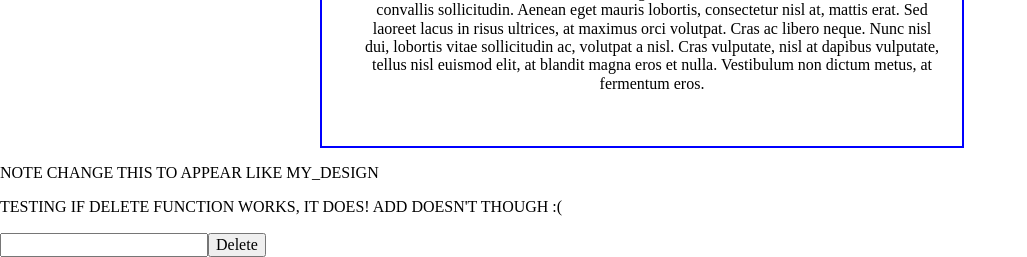
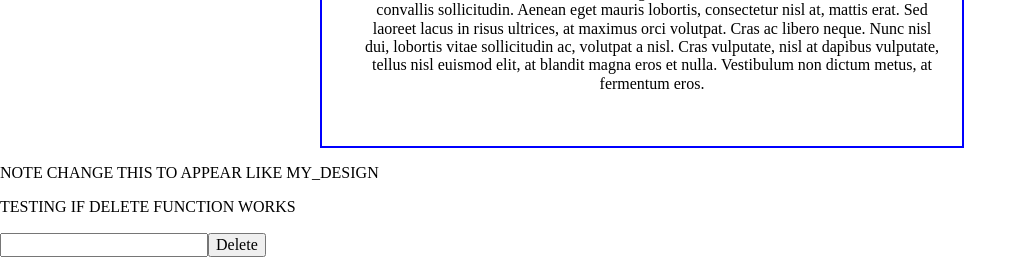
Before and after one commit to cs401-fall2022/lesson23-stocktonwoodworth, a Node server app: page / in a window 1280 px wide. Shown: the part 798-1055 px from the top of the page, without its empty margins (0-1027 px from the left). Run offline with Node 20, Linux system fonts and the light colour scheme; data comes from the database, SQL or seed files in the repository; some libraries are stand-ins or nearby versions.

Commit message:
updated notes

```diff
--- a/views/index.pug
+++ b/views/index.pug
@@ -37,6 +37,6 @@ block content
 
     form(action='/delete' method='POST')
         p NOTE CHANGE THIS TO APPEAR LIKE MY_DESIGN
-        p TESTING IF DELETE FUNCTION WORKS, IT DOES! ADD DOESN'T THOUGH :(
+        p TESTING IF DELETE FUNCTION WORKS
         input(type='txt' name='blog')
         button(type='submit') Delete
```
